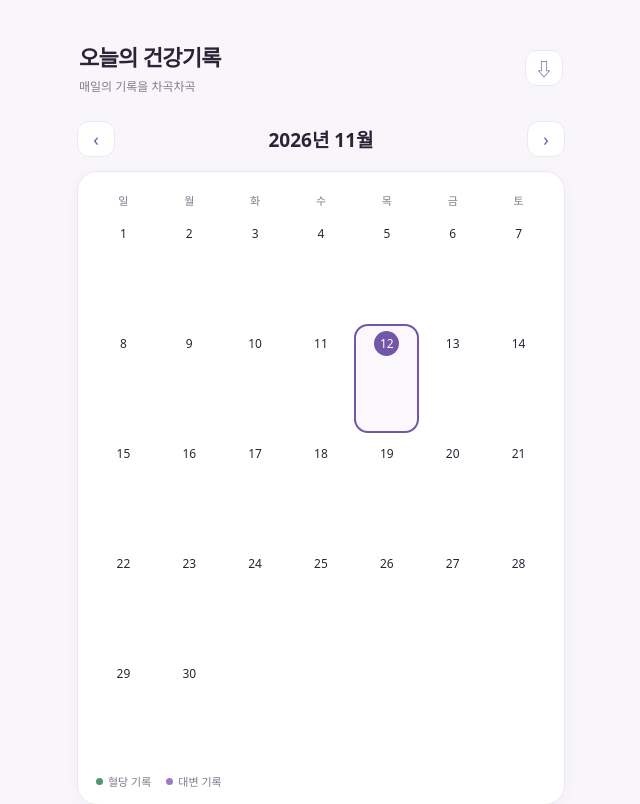
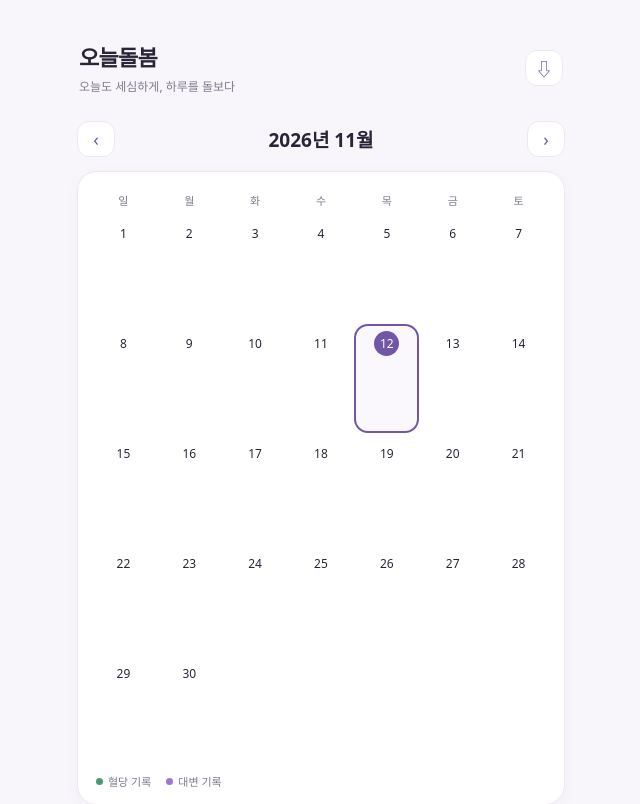
Before and after one commit to arreom/My_Joon, a plain HTML site: page index.html in a window 1280 px wide. Shown: the top 804 px of the page, without its empty margins (319-959 px from the left). Drawn offline with Linux system fonts and the light colour scheme.

Commit message:
index.html

```diff
--- a/index.html
+++ b/index.html
@@ -4,10 +4,10 @@
 <meta charset="utf-8">
 <meta name="viewport" content="width=device-width,initial-scale=1,viewport-fit=cover">
 <meta name="theme-color" content="#7256a8">
-<meta name="description" content="하루 혈당과 대변 기록을 달력으로 확인하는 개인 건강 기록 앱">
+<meta name="description" content="오늘도 세심하게, 하루를 돌보다. 오늘돌봄 건강 기록 앱">
 <link rel="manifest" href="manifest.webmanifest">
 <link rel="icon" href="icon.svg" type="image/svg+xml">
-<title>오늘의 건강기록</title>
+<title>오늘돌봄</title>
 <style>
 :root{--purple:#7256a8;--purple2:#eee8f7;--ink:#292536;--muted:#817b8c;--line:#ece8f1;--bg:#f8f6fb;--white:#fff;--green:#4c9870}
 *{box-sizing:border-box}body{margin:0;background:var(--bg);color:var(--ink);font-family:system-ui,-apple-system,"Noto Sans KR",sans-serif}
@@ -62,7 +62,7 @@ textarea{width:100%;min-height:65px;resize:vertical;border:1px solid var(--line)
 </head>
 <body>
 <div class="app">
-<header><div><h1>오늘의 건강기록</h1><div class="sub">매일의 기록을 차곡차곡</div></div><button class="iconbtn" id="exportBtn" title="기록 내보내기">⇩</button></header>
+<header><div><h1>오늘돌봄</h1><div class="sub">오늘도 세심하게, 하루를 돌보다</div></div><button class="iconbtn" id="exportBtn" title="기록 내보내기">⇩</button></header>
 <div class="monthbar"><button class="iconbtn" id="prev">‹</button><div class="monthtitle" id="monthTitle"></div><button class="iconbtn" id="next">›</button></div>
 <div class="card">
  <div class="week"><div>일</div><div>월</div><div>화</div><div>수</div><div>목</div><div>금</div><div>토</div></div>
```
